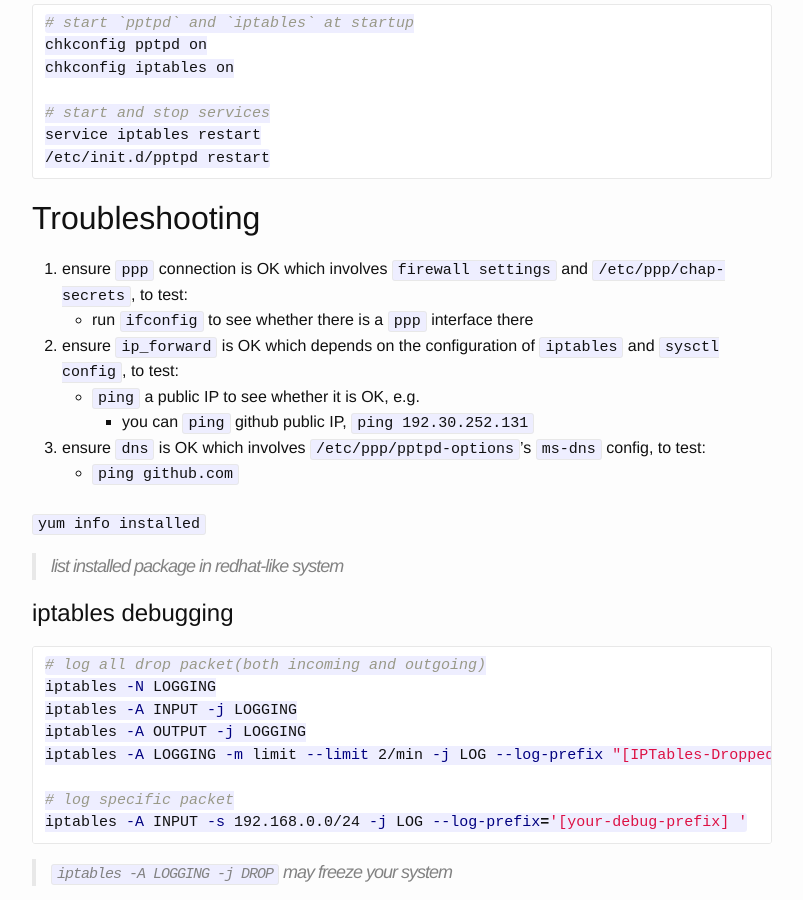
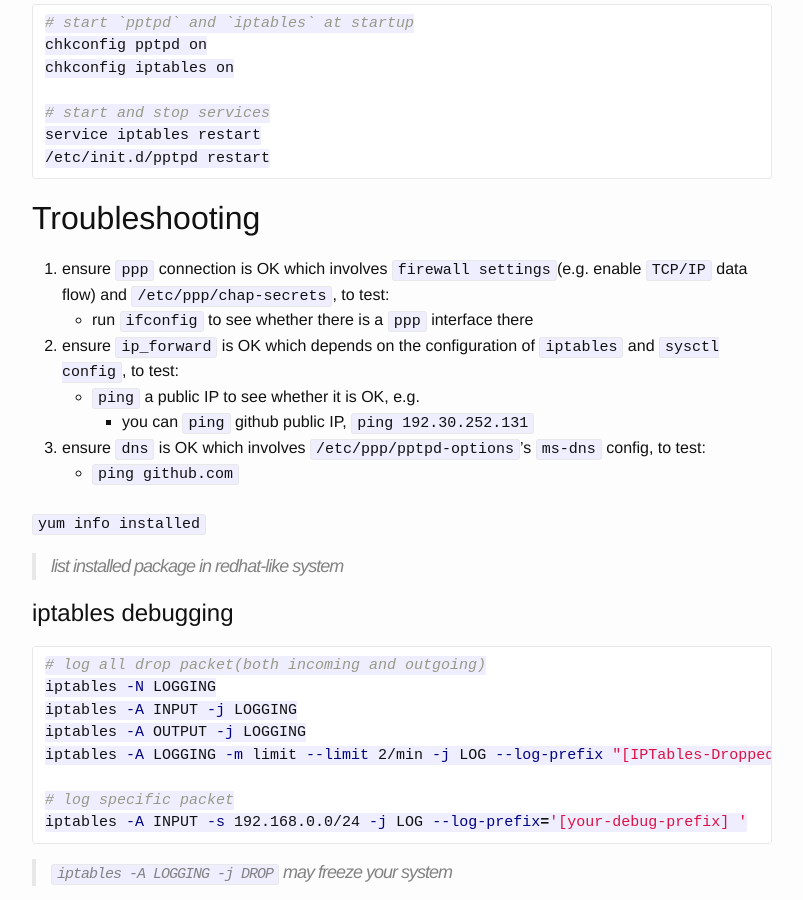
Before and after one commit to githubutilities/githubutilities.github.io, a Jekyll site: the page built from _posts/2015-01-31-pptp-vpn-on-linux.markdown, in a window 1280 px wide and 900 px high, scrolled down 2445 px. Shown: the whole window, without its empty margins (238-1041 px from the left). Built offline with Jekyll 4.4.1, drawn with Linux system fonts in a browser that asks for light colours; Markdown is read by kramdown in place of the engine named in the settings.

Commit message:
add tcp/ip data flow troubleshooting

```diff
--- a/_posts/2015-01-31-pptp-vpn-on-linux.markdown
+++ b/_posts/2015-01-31-pptp-vpn-on-linux.markdown
@@ -123,7 +123,7 @@ service iptables restart
 
 ## Troubleshooting
 
-1. ensure `ppp` connection is OK which involves `firewall settings` and `/etc/ppp/chap-secrets`, to test:
+1. ensure `ppp` connection is OK which involves `firewall settings`(e.g. enable `TCP/IP` data flow) and `/etc/ppp/chap-secrets`, to test:
     - run `ifconfig` to see whether there is a `ppp` interface there
 2. ensure `ip_forward` is OK which depends on the configuration of `iptables` and `sysctl config`, to test:
     - `ping` a public IP to see whether it is OK, e.g.
```
